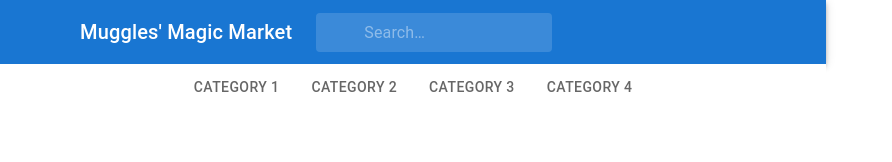
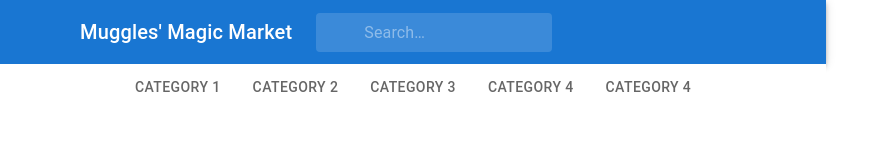
Before and after one commit to damasto/muggles-magic-market, a React (Vite) app: page / in a window 1280 px wide. Shown: the top 162 px of the page, without its empty margins (0-892 px from the left). Built offline with nearby package versions, Linux system fonts and the light colour scheme; no server answers; some icons are missing.

Commit message:
add things

```diff
--- a/src/App.jsx
+++ b/src/App.jsx
@@ -1,7 +1,5 @@
 import './App.css'
 import HomePage from './pages/HomePage'
-import ProductDetailPage from "./pages/ProductDetailPage"
-import CategoryPage1 from "./pages/CategoryPage"
 import { Routes, Route } from 'react-router-dom'
 
 function App() {
@@ -10,10 +8,6 @@ function App() {
     <>
     <Routes>
       <Route path="/" element={<HomePage />}></Route>
-      <Route path="/product-detail/:productId" element={ <ProductDetailPage />}></Route>
-      <Route path="/category/:category" element={<CategoryPage1/>}></Route>
-
-
     </Routes>
     </>
   )
--- a/src/components/CategoryTabs.jsx
+++ b/src/components/CategoryTabs.jsx
@@ -7,6 +7,7 @@ const categories = [
   { label: 'Category 2', path: '/category2' },
   { label: 'Category 3', path: '/category3' },
   { label: 'Category 4', path: '/category4' },
+  { label: 'Category 4', path: '/category5' },
 ];
 
 export default function CategoryTabs() {
```
